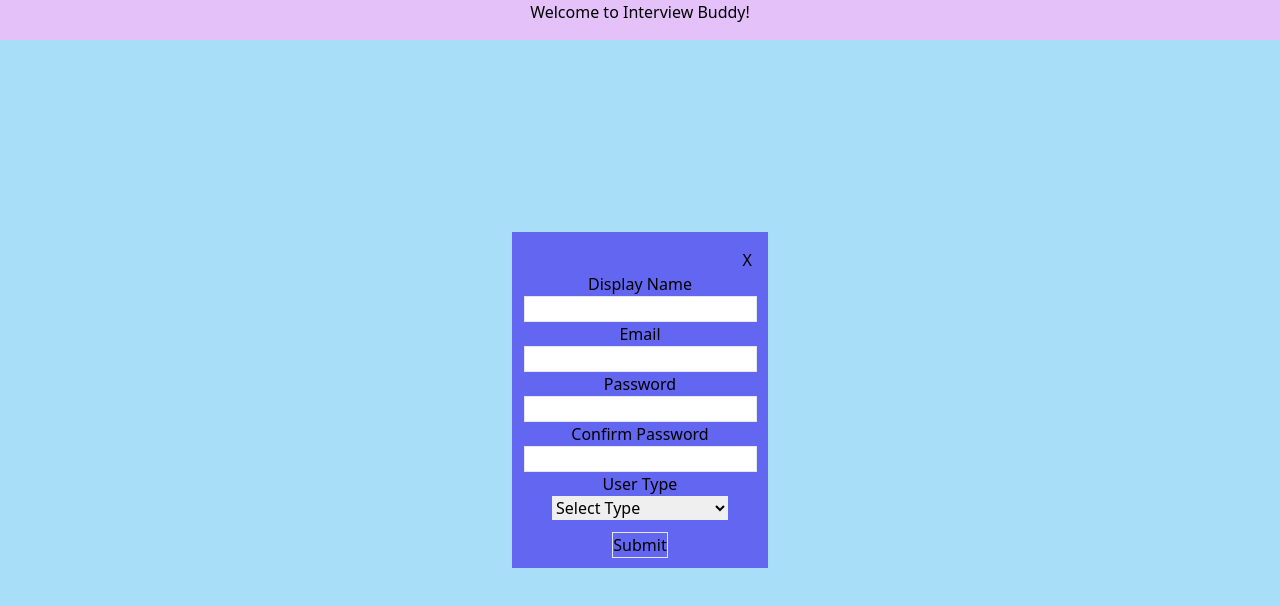
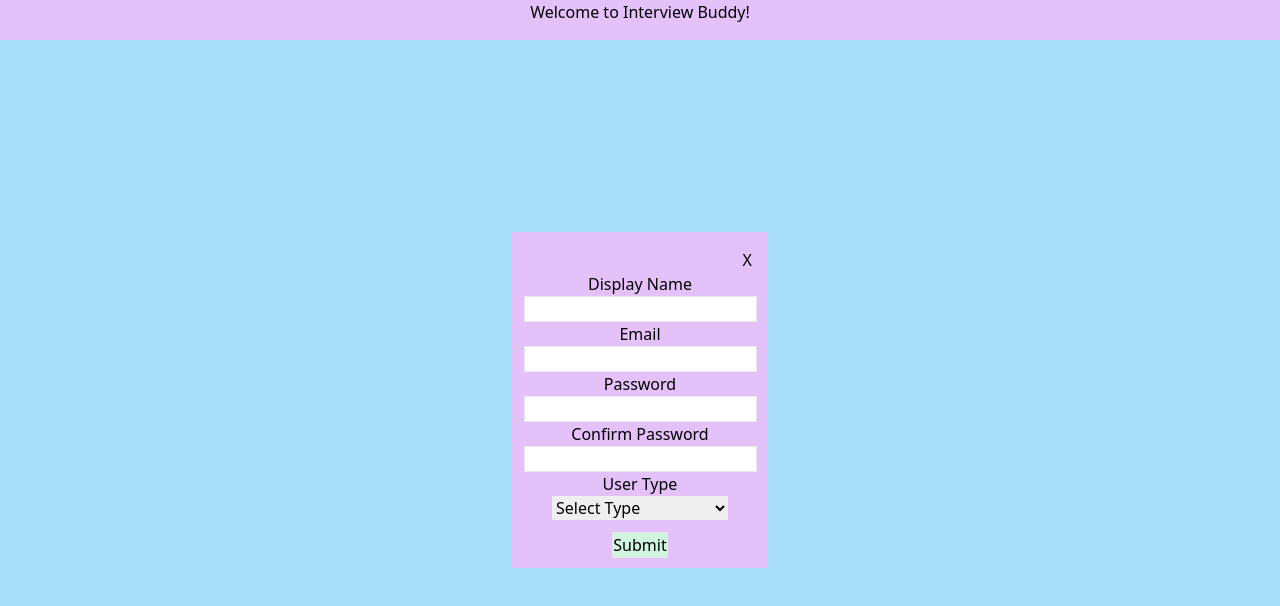
Before and after one commit to Interview-Buddy/interview-buddy-fe, a Next.js app: page / in a window 1280 px wide. Both pictures are taken after a click on the button "Sign Up". Shown: the top 606 px of the page. Built offline with nearby package versions, Linux system fonts and the light colour scheme.

Commit message:
Add background color to modal and button

```diff
--- a/components/signup.tsx
+++ b/components/signup.tsx
@@ -16,7 +16,7 @@ const SignUp:FC<SignUpProps> = ( { modalHandler } ) => {
   return (
     <section className="flex flex-col items-center absolute inset-0 top-20 h-[40rem] place-content-center">
       <form
-        className="flex flex-col items-center box-border h-[21rem] w-64 p-4 bg-indigo-500">
+        className="flex flex-col items-center box-border h-[21rem] w-64 p-4 bg-[#E4C1F9]">
         <div className="flex justify-end w-56">
           <button onClick={(e) => modalHandler(e)}>X</button>
         </div>
@@ -77,7 +77,7 @@ const SignUp:FC<SignUpProps> = ( { modalHandler } ) => {
         <input
           type="submit"
           value="Submit"
-          className="border border-black-300 mt-3"
+          className="border border-black-300 mt-3 bg-[#D0F4DE]"
         />
       </form>
     </section>
```
